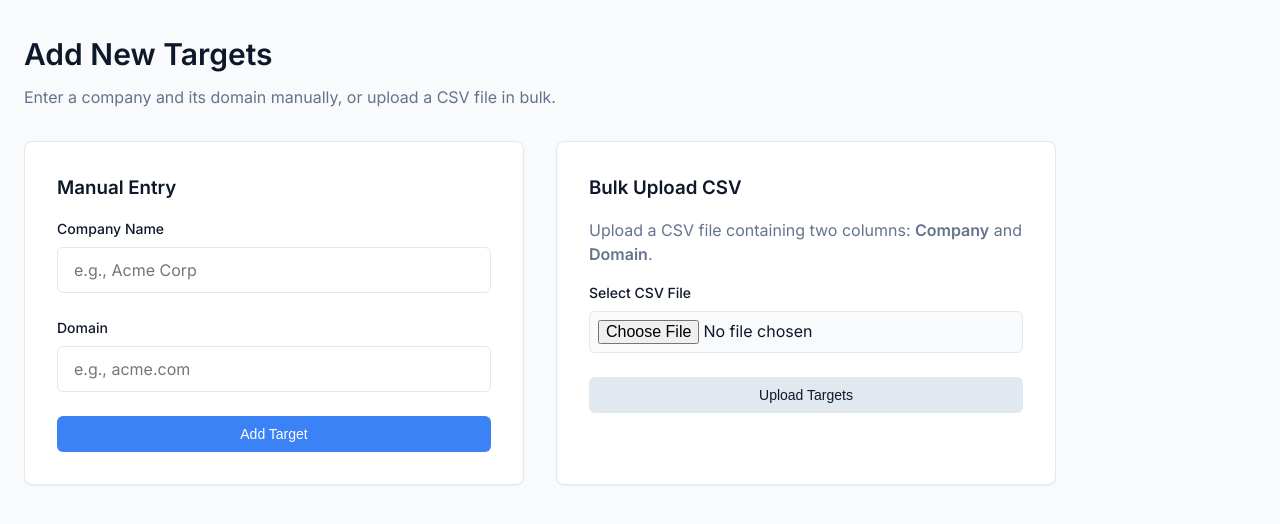
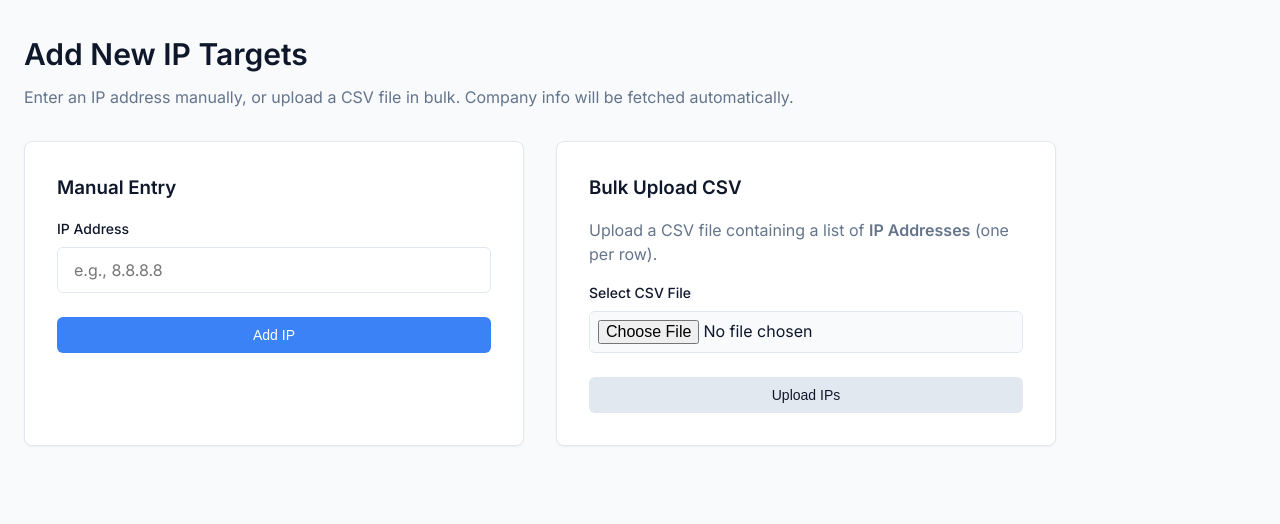
Before and after one commit to Viz38/OSIT-IP-Tracker, a Flask app: page / in a window 1280 px wide. Shown: the part 63-587 px from the top of the page. Run offline with Flask 3, Linux system fonts and the light colour scheme.

Commit message:
feat: upgrade to IP-based intelligence with passive DNS and network type detection

```diff
--- a/app.py
+++ b/app.py
@@ -17,12 +17,12 @@ def init_db():
     c.execute('''
         CREATE TABLE IF NOT EXISTS targets (
             id INTEGER PRIMARY KEY AUTOINCREMENT,
-            company TEXT NOT NULL,
-            domain TEXT NOT NULL UNIQUE,
-            ip_address TEXT,
+            company TEXT,
+            ip_address TEXT NOT NULL UNIQUE,
             location TEXT,
             provider TEXT,
-            status_code TEXT,
+            domains_associated TEXT,
+            ip_type TEXT,
             last_fetched TEXT
         )
     ''')
@@ -34,71 +34,83 @@ def get_db_connection():
     conn.row_factory = sqlite3.Row
     return conn
 
-def check_target(domain):
+def check_target(ip):
     result = {
-        "ip_address": "Resolution Failed",
+        "company": "Unknown",
         "location": "N/A",
         "provider": "N/A",
-        "status_code": "N/A",
+        "domains_associated": "N/A",
+        "ip_type": "Business/Static",
         "last_fetched": datetime.now().strftime("%Y-%m-%d %H:%M:%S")
     }
 
-    # 1. Resolve IP
+    # 1. Reverse IP Lookup (Passive DNS) - Much more accurate than basic PTR
     try:
-        ip = socket.gethostbyname(domain)
-        result["ip_address"] = ip
+        # Using HackerTarget's free API for Reverse IP
+        # Note: This is rate-limited but provides a list of domains
+        ht_req = requests.get(f"https://api.hackertarget.com/reverseiplookup/?q={ip}", timeout=5)
+        if ht_req.status_code == 200 and "error" not in ht_req.text.lower() and "no records" not in ht_req.text.lower():
+            domains = ht_req.text.strip().split("\n")
+            if len(domains) > 10:
+                result["domains_associated"] = f"{', '.join(domains[:10])} (+{len(domains)-10} more)"
+            else:
+                result["domains_associated"] = ", ".join(domains)
+        else:
+            # Fallback to basic PTR
+            try:
+                host, alias, _ = socket.gethostbyaddr(ip)
+                result["domains_associated"] = ", ".join([host] + alias)
+            except:
+                result["domains_associated"] = "No associated domains found"
+    except Exception as e:
+        result["domains_associated"] = "Lookup failed"
 
-        # 2. Get Geolocation and Provider
-        try:
-            geo_req = requests.get(f"http://ip-api.com/json/{ip}", timeout=3)
-            if geo_req.status_code == 200:
-                geo_data = geo_req.json()
-                if geo_data.get("status") == "success":
-                    country = geo_data.get("country", "Unknown")
-                    city = geo_data.get("city", "Unknown")
-                    result["location"] = f"{city}, {country}"
-                    result["provider"] = geo_data.get("org") or geo_data.get("isp", "Unknown")
-        except:
-            pass
+    # 2. Get Geolocation and Provider/Company
+    try:
+        geo_req = requests.get(f"http://ip-api.com/json/{ip}?fields=status,message,country,city,org,as,isp,mobile,proxy,hosting", timeout=3)
+        if geo_req.status_code == 200:
+            geo_data = geo_req.json()
+            if geo_data.get("status") == "success":
+                country = geo_data.get("country", "Unknown")
+                city = geo_data.get("city", "Unknown")
+                result["location"] = f"{city}, {country}"
 
-    except Exception:
+                # Company identification
+                result["company"] = geo_data.get("org") or geo_data.get("isp", "Unknown")
+                result["provider"] = geo_data.get("as") or "Unknown"
+
+                # Determine IP Type
+                if geo_data.get("hosting"):
+                    result["ip_type"] = "Cloud/Hosting"
+                elif geo_data.get("proxy"):
+                    result["ip_type"] = "VPN/Proxy"
+                elif geo_data.get("mobile"):
+                    result["ip_type"] = "Mobile Network"
+                else:
+                    result["ip_type"] = "Business/Residential"
+
+    except:
         pass
-
-    # 3. Check HTTP Status
-    try:
-        http_req = requests.get(f"http://{domain}", timeout=3, allow_redirects=True)
-        result["status_code"] = str(http_req.status_code)
-    except requests.exceptions.Timeout:
-        result["status_code"] = "Timeout"
-    except requests.exceptions.ConnectionError:
-        try:
-            https_req = requests.get(f"https://{domain}", timeout=3, allow_redirects=True)
-            result["status_code"] = str(https_req.status_code)
-        except:
-            result["status_code"] = "Offline"
-    except Exception:
-        result["status_code"] = "Error"
 
     return result
 
 @app.route('/', methods=('GET', 'POST'))
 def index():
     if request.method == 'POST':
-        company = request.form['company'].strip()
-        domain = request.form['domain'].strip()
+        ip_address = request.form['ip_address'].strip()
 
-        if not company or not domain:
-            flash('Company and Domain are required!')
+        if not ip_address:
+            flash('IP Address is required!')
         else:
             conn = get_db_connection()
             try:
-                conn.execute('INSERT INTO targets (company, domain, ip_address, location, provider, status_code, last_fetched) VALUES (?, ?, ?, ?, ?, ?, ?)',
-                             (company, domain, "Pending Fetch", "Pending", "Pending", "Pending", "Never"))
+                conn.execute('INSERT INTO targets (company, ip_address, location, provider, domains_associated, ip_type, last_fetched) VALUES (?, ?, ?, ?, ?, ?, ?)',
+                             ("Pending", ip_address, "Pending", "Pending", "Pending Fetch", "Pending", "Never"))
                 conn.commit()
-                flash('Target successfully added!')
+                flash('IP successfully added!')
                 return redirect(url_for('results'))
             except sqlite3.IntegrityError:
-                flash('This domain already exists in the tracker.')
+                flash('This IP address already exists in the tracker.')
             finally:
                 conn.close()
 
@@ -119,33 +131,27 @@ def upload_csv():
         stream = io.StringIO(file.stream.read().decode("UTF8"), newline=None)
         csv_input = csv.reader(stream)
 
-        # Skip header if present
-        header_skipped = False
-
         conn = get_db_connection()
         added_count = 0
         duplicate_count = 0
 
         for row in csv_input:
-            if not header_skipped and row and row[0].lower() in ['company', 'name']:
-                header_skipped = True
+            if not row: continue
+            ip_address = row[0].strip()
+            if ip_address.lower() in ['ip', 'ip_address', 'address'] or not ip_address:
                 continue
 
-            if len(row) >= 2:
-                company = row[0].strip()
-                domain = row[1].strip()
-                if company and domain:
-                    try:
-                        conn.execute('INSERT INTO targets (company, domain, ip_address, location, provider, status_code, last_fetched) VALUES (?, ?, ?, ?, ?, ?, ?)',
-                                     (company, domain, "Pending Fetch", "Pending", "Pending", "Pending", "Never"))
-                        added_count += 1
-                    except sqlite3.IntegrityError:
-                        duplicate_count += 1
+            try:
+                conn.execute('INSERT INTO targets (company, ip_address, location, provider, domains_associated, ip_type, last_fetched) VALUES (?, ?, ?, ?, ?, ?, ?)',
+                             ("Pending", ip_address, "Pending", "Pending", "Pending Fetch", "Pending", "Never"))
+                added_count += 1
+            except sqlite3.IntegrityError:
+                duplicate_count += 1
 
         conn.commit()
         conn.close()
 
-        flash(f'Successfully added {added_count} targets from CSV! ({duplicate_count} duplicates skipped)')
+        flash(f'Successfully added {added_count} IPs from CSV!')
         return redirect(url_for('results'))
     else:
         flash('Invalid file format. Please upload a .csv file')
@@ -154,23 +160,23 @@ def upload_csv():
 @app.route('/results')
 def results():
     conn = get_db_connection()
-    targets = conn.execute('SELECT * FROM targets ORDER BY company ASC').fetchall()
+    targets = conn.execute('SELECT * FROM targets ORDER BY last_fetched DESC').fetchall()
     conn.close()
     return render_template('results.html', targets=targets)
 
 @app.route('/fetch', methods=['POST'])
 def fetch_ips():
     conn = get_db_connection()
-    targets = conn.execute('SELECT id, domain FROM targets').fetchall()
+    targets = conn.execute('SELECT id, ip_address FROM targets').fetchall()
 
     updated_count = 0
     for target in targets:
-        res = check_target(target['domain'])
+        res = check_target(target['ip_address'])
         conn.execute('''
             UPDATE targets
-            SET ip_address = ?, location = ?, provider = ?, status_code = ?, last_fetched = ?
+            SET company = ?, location = ?, provider = ?, domains_associated = ?, ip_type = ?, last_fetched = ?
             WHERE id = ?''',
-            (res['ip_address'], res['location'], res['provider'], res['status_code'], res['last_fetched'], target['id'])
+            (res['company'], res['location'], res['provider'], res['domains_associated'], res['ip_type'], res['last_fetched'], target['id'])
         )
         updated_count += 1
 
@@ -179,23 +185,31 @@ def fetch_ips():
 
     return jsonify({"status": "success", "message": f"Successfully updated {updated_count} records."})
 
+@app.route('/delete/<int:id>', methods=['POST'])
+def delete_target(id):
+    conn = get_db_connection()
+    conn.execute('DELETE FROM targets WHERE id = ?', (id,))
+    conn.commit()
+    conn.close()
+    return jsonify({"status": "success", "message": "Target deleted."})
+
 @app.route('/export')
 def export_csv():
     conn = get_db_connection()
-    targets = conn.execute('SELECT * FROM targets ORDER BY company ASC').fetchall()
+    targets = conn.execute('SELECT * FROM targets ORDER BY last_fetched DESC').fetchall()
     conn.close()
 
     output = io.StringIO()
     writer = csv.writer(output)
-    writer.writerow(['Company', 'Domain', 'IP Address', 'Location', 'Provider', 'HTTP Status', 'Last Fetched'])
+    writer.writerow(['Company', 'IP Address', 'Type', 'Domains', 'Location', 'AS/Provider', 'Last Fetched'])
 
     for row in targets:
-        writer.writerow([row['company'], row['domain'], row['ip_address'], row['location'], row['provider'], row['status_code'], row['last_fetched']])
+        writer.writerow([row['company'], row['ip_address'], row['ip_type'], row['domains_associated'], row['location'], row['provider'], row['last_fetched']])
 
     return Response(
         output.getvalue(),
         mimetype="text/csv",
-        headers={"Content-disposition": "attachment; filename=detective_pradeep_results.csv"}
+        headers={"Content-disposition": "attachment; filename=detective_pradeep_intel_results.csv"}
     )
 
 if __name__ == '__main__':
--- a/templates/index.html
+++ b/templates/index.html
@@ -2,8 +2,8 @@
 
 {% block content %}
 <div class="page-header">
-    <h1>Add New Targets</h1>
-    <p class="subtitle">Enter a company and its domain manually, or upload a CSV file in bulk.</p>
+    <h1>Add New IP Targets</h1>
+    <p class="subtitle">Enter an IP address manually, or upload a CSV file in bulk. Company info will be fetched automatically.</p>
 </div>
 
 <div style="display: flex; gap: 2rem; flex-wrap: wrap;">
@@ -11,23 +11,17 @@
         <h3 style="margin-bottom: 1rem;">Manual Entry</h3>
         <form method="POST" action="{{ url_for('index') }}" class="target-form">
             <div class="form-group">
-                <label for="company">Company Name</label>
-                <input type="text" id="company" name="company" placeholder="e.g., Acme Corp" required>
+                <label for="ip_address">IP Address</label>
+                <input type="text" id="ip_address" name="ip_address" placeholder="e.g., 8.8.8.8" required>
             </div>
 
-            <div class="form-group">
-                <label for="domain">Domain</label>
-                <input type="text" id="domain" name="domain" placeholder="e.g., acme.com" required>
-            </div>
-
-            <button type="submit" class="btn btn-primary btn-block">Add Target</button>
+            <button type="submit" class="btn btn-primary btn-block">Add IP</button>
         </form>
     </div>
 
     <div class="card form-card" style="flex: 1; min-width: 300px; margin: 0;">
         <h3 style="margin-bottom: 1rem;">Bulk Upload CSV</h3>
-        <p class="subtitle" style="margin-bottom: 1rem;">Upload a CSV file containing two columns:
-            <strong>Company</strong> and <strong>Domain</strong>.</p>
+        <p class="subtitle" style="margin-bottom: 1rem;">Upload a CSV file containing a list of <strong>IP Addresses</strong> (one per row).</p>
         <form method="POST" action="{{ url_for('upload_csv') }}" enctype="multipart/form-data" class="target-form">
             <div class="form-group">
                 <label for="csv_file">Select CSV File</label>
@@ -35,7 +29,7 @@
                     style="padding: 0.5rem; background: var(--bg-color);">
             </div>
 
-            <button type="submit" class="btn btn-secondary btn-block">Upload Targets</button>
+            <button type="submit" class="btn btn-secondary btn-block">Upload IPs</button>
         </form>
     </div>
 </div>
```
Also changed, not shown: requirements.txt (+2 -4 lines), templates/results.html (+34 -32 lines), CHANGELOG.md (added), README.md.
